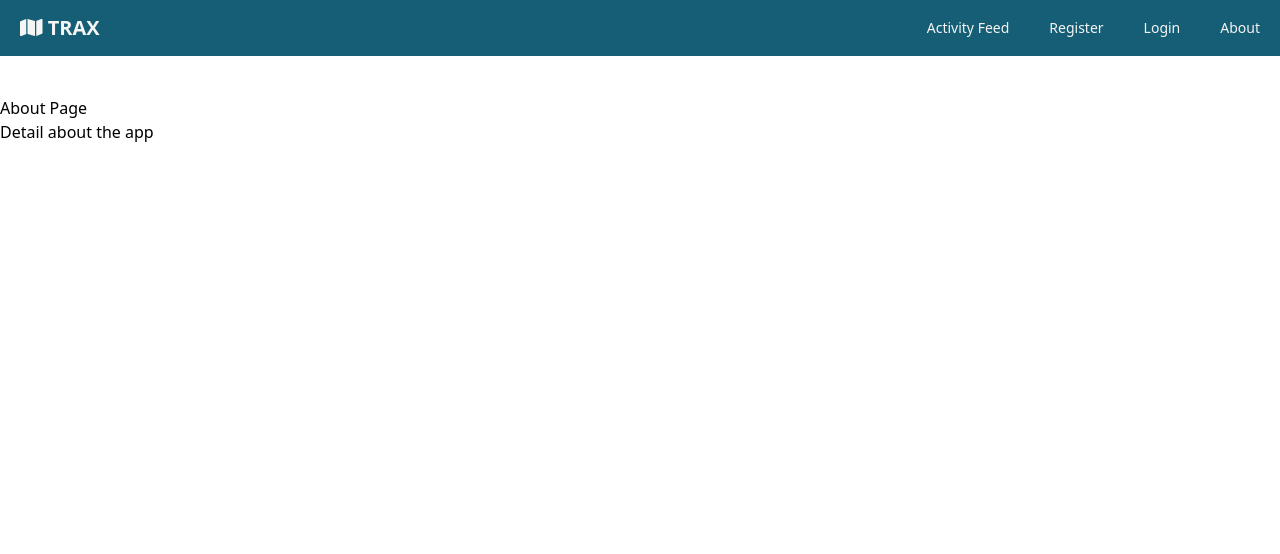
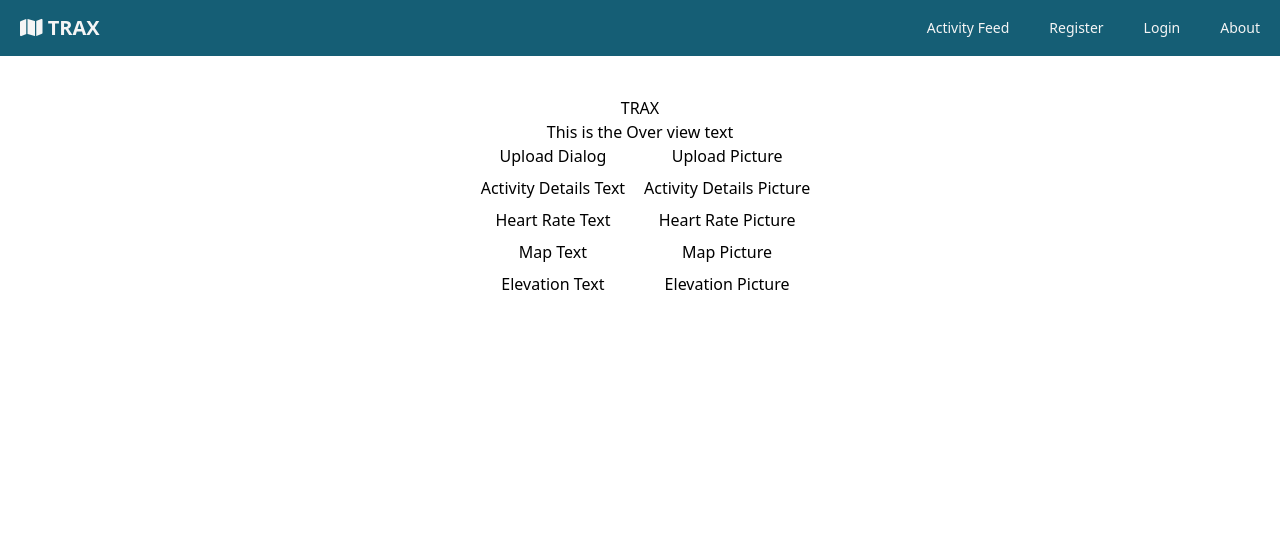
Before and after one commit to eoinlarkin/trax, a Django app: page /about in a window 1280 px wide. Shown: the top 554 px of the page. Run offline with Django 4.2, Linux system fonts and the light colour scheme; some libraries are stand-ins or nearby versions.

Commit message:
feat: add placeholder content to the About page

```diff
--- a/static/css/output.css
+++ b/static/css/output.css
@@ -1334,6 +1334,10 @@ input:checked + .toggle-bg {
   grid-template-columns: repeat(7, minmax(0, 1fr));
 }
 
+.grid-cols-2 {
+  grid-template-columns: repeat(2, minmax(0, 1fr));
+}
+
 .flex-row {
   flex-direction: row;
 }
@@ -1380,6 +1384,14 @@ input:checked + .toggle-bg {
 
 .justify-between {
   justify-content: space-between;
+}
+
+.gap-2 {
+  gap: 0.5rem;
+}
+
+.gap-1 {
+  gap: 0.25rem;
 }
 
 .space-y-0\.5 > :not([hidden]) ~ :not([hidden]) {
--- a/templates/about.html
+++ b/templates/about.html
@@ -1,5 +1,24 @@
 {% extends 'base.html' %} {% block content %}
 
-<h1>About Page</h1>
+<div class="container flex flex-col justify-center items-center mx-auto">
+<div>TRAX</div>
+<div>This is the Over view text</div>
+<div class="grid place-items-center grid-cols-2 gap-2">
+    <div>Upload Dialog</div>
+    <div>Upload Picture</div>
 
-Detail about the app {% endblock content %}
+    <div>Activity Details Text</div>
+    <div>Activity Details Picture</div>
+
+    <div>Heart Rate Text</div>
+    <div>Heart Rate Picture</div>
+
+    <div>Map Text</div>
+    <div>Map Picture</div>
+
+    <div>Elevation Text</div>
+    <div>Elevation Picture</div>
+
+  </div>
+</div>
+{% endblock content %}
--- a/templates/activity.html
+++ b/templates/activity.html
@@ -31,7 +31,7 @@
                 {% else %}
                     <span><i class="far fa-heart text-cyan-800"></i></span>
                     {% endif %}
-                    <span class="ml-2">{{ activity.number_of_likes }}</span>
+                    <span class="">{{ activity.number_of_likes }}</span>
 
             </div>
         </div>
```
